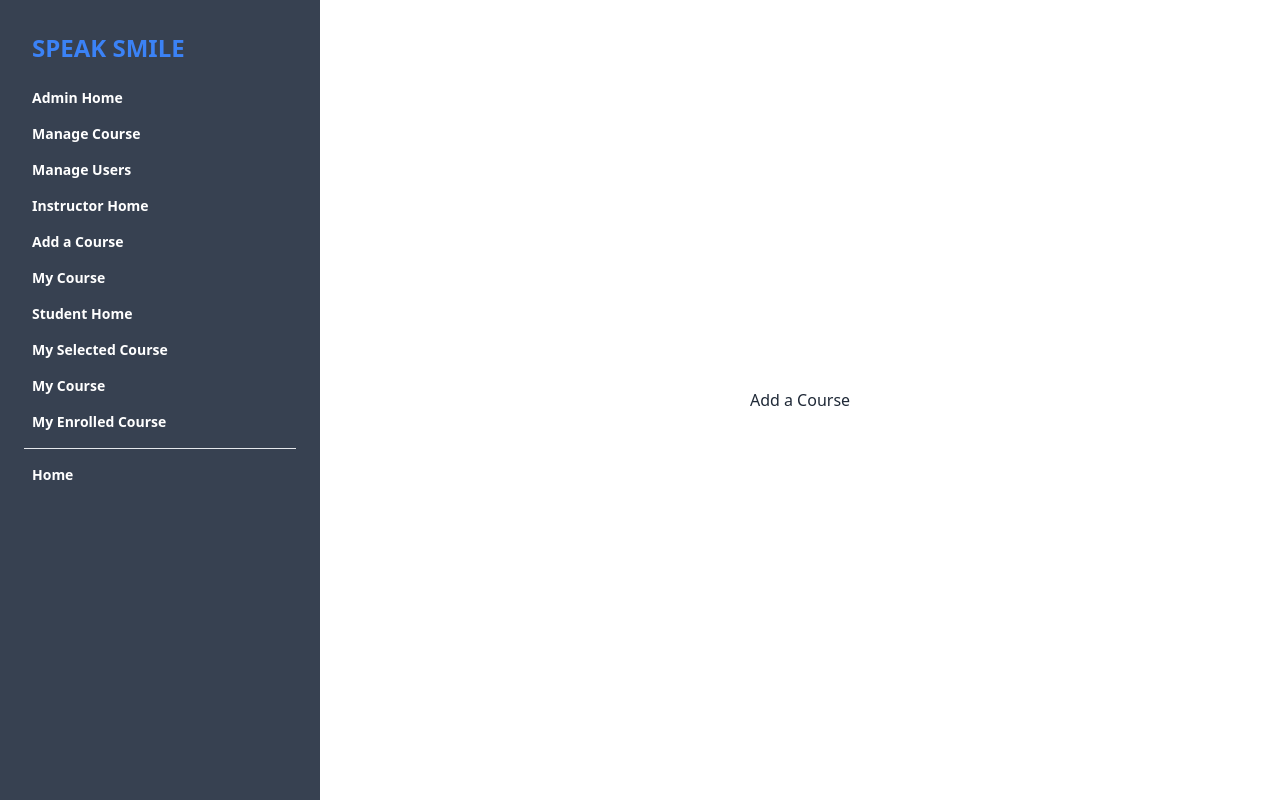
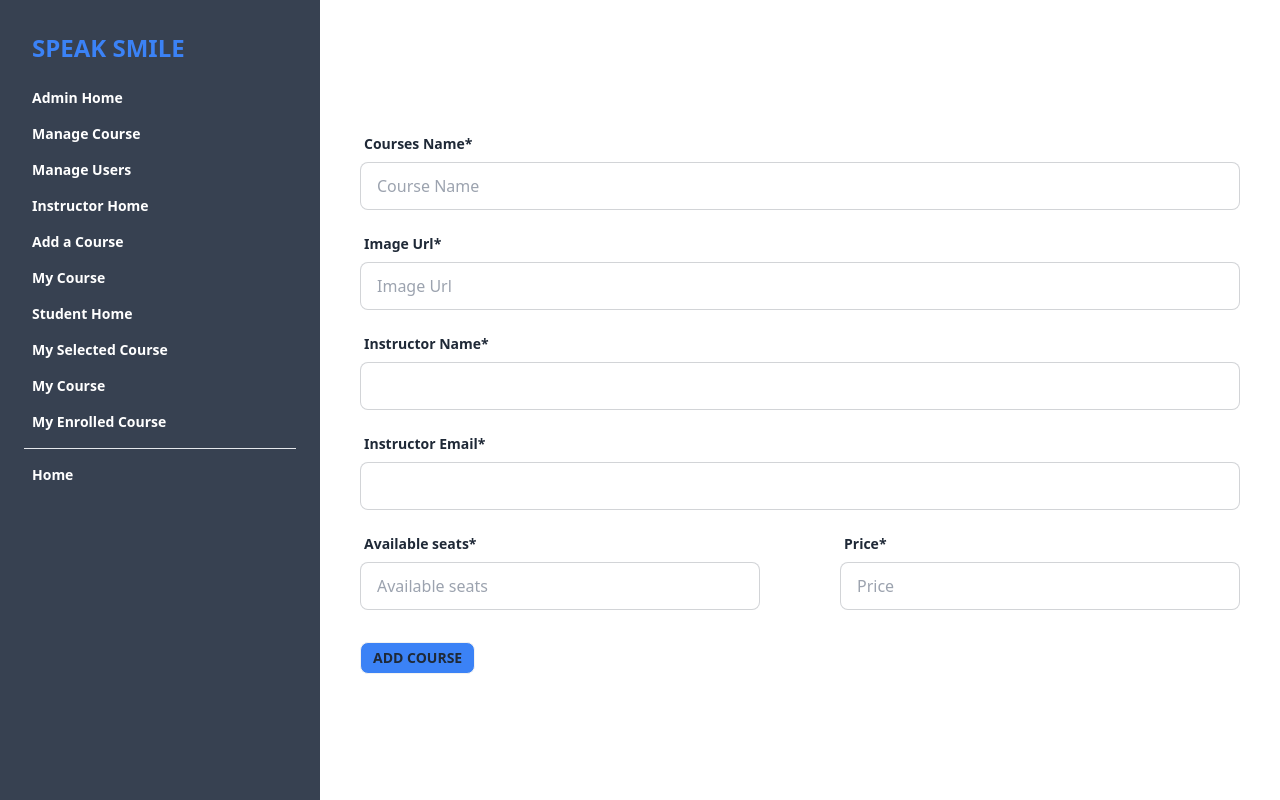
Before and after one commit to mdhlimonmia/speak-smile-client, a React (Vite) app: page /dashboard/addcourse in a window 1280 px wide. Built offline with nearby package versions, Linux system fonts and the light colour scheme; no server answers.

Commit message:
add courses from design done

```diff
--- a/src/pages/Dashboard/Instructor/AddCourse/AddCourse.jsx
+++ b/src/pages/Dashboard/Instructor/AddCourse/AddCourse.jsx
@@ -1,10 +1,92 @@
+import { useContext } from "react";
+import { useForm } from "react-hook-form";
+import { AuthContext } from "../../../../providers/AuthProvider";
 
 const AddCourse = () => {
-    return (
-        <div>
-            <h1>Add a Course</h1>
+  const { user } = useContext(AuthContext);
+  const { register, handleSubmit, reset } = useForm();
+  const onSubmit = (data) => {};
+  return (
+    <div className="w-full px-10">
+      <form onSubmit={handleSubmit(onSubmit)}>
+        <div className="form-control w-full mb-4">
+          <label className="label">
+            <span className="label-text font-semibold">Courses Name*</span>
+          </label>
+          <input
+            type="text"
+            placeholder="Course Name"
+            {...register("course", { required: true })}
+            className="input input-bordered w-full "
+          />
         </div>
-    );
+        <div className="form-control w-full mb-4">
+          <label className="label">
+            <span className="label-text font-semibold">Image Url*</span>
+          </label>
+          <input
+            type="text"
+            placeholder="Image Url"
+            {...register("img", { required: true })}
+            className="input input-bordered w-full "
+          />
+        </div>
+        <div className="form-control w-full mb-4">
+          <label className="label">
+            <span className="label-text font-semibold">Instructor Name*</span>
+          </label>
+          <input
+            type="text"
+            readOnly
+            placeholder={user?.displayName}
+            {...register("instructorName", { required: true })}
+            className="input input-bordered w-full "
+          />
+        </div>
+        <div className="form-control w-full mb-4">
+          <label className="label">
+            <span className="label-text font-semibold">Instructor Email*</span>
+          </label>
+          <input
+            type="Email"
+            readOnly
+            placeholder={user?.email}
+            {...register("email", { required: true })}
+            className="input input-bordered w-full "
+          />
+        </div>
+        <div className="flex justify-between gap-20">
+          <div className="form-control w-1/2 mb-4">
+            <label className="label">
+              <span className="label-text font-semibold">Available seats*</span>
+            </label>
+            <input
+              type="text"
+              placeholder="Available seats"
+              {...register("seat", { required: true })}
+              className="input input-bordered w-full "
+            />
+          </div>
+          <div className="form-control w-1/2 mb-4">
+            <label className="label">
+              <span className="label-text font-semibold">Price*</span>
+            </label>
+            <input
+              type="text"
+              placeholder="Price"
+              {...register("price", { required: true })}
+              className="input input-bordered w-full "
+            />
+          </div>
+        </div>
+        <input
+          className="btn btn-sm bg-blue-500  mt-4"
+          type="submit"
+          value="Add Course"
+        />
+      </form>
+    </div>
+  );
 };
 
 export default AddCourse;
--- a/src/pages/Dashboard/Instructor/MyCourses/MyCourses.jsx
+++ b/src/pages/Dashboard/Instructor/MyCourses/MyCourses.jsx
@@ -1,10 +1,25 @@
+import { useContext } from "react";
+import useCourses from "../../../../component/useCourses/useCourses";
+import { AuthContext } from "../../../../providers/AuthProvider";
+import CourseCard from "../../../Shared/CourseCard/CourseCard";
 
 const MyCourses = () => {
-    return (
-        <div>
-            <p>My Courses</p>
-        </div>
-    );
+  const [courses] = useCourses();
+  const { user } = useContext(AuthContext);
+  const myCourses = courses.filter(
+    (course) => user?.email === course?.instructorEmail
+  );
+  return (
+    <div>
+        <div className="grid md:grid-cols-2 lg:grid-cols-3 gap-5">
+      {
+        myCourses.map((classes) => (
+            <CourseCard key={classes._id} classes={classes}></CourseCard>
+          ))
+      }
+    </div>
+    </div>
+  );
 };
 
 export default MyCourses;
```
